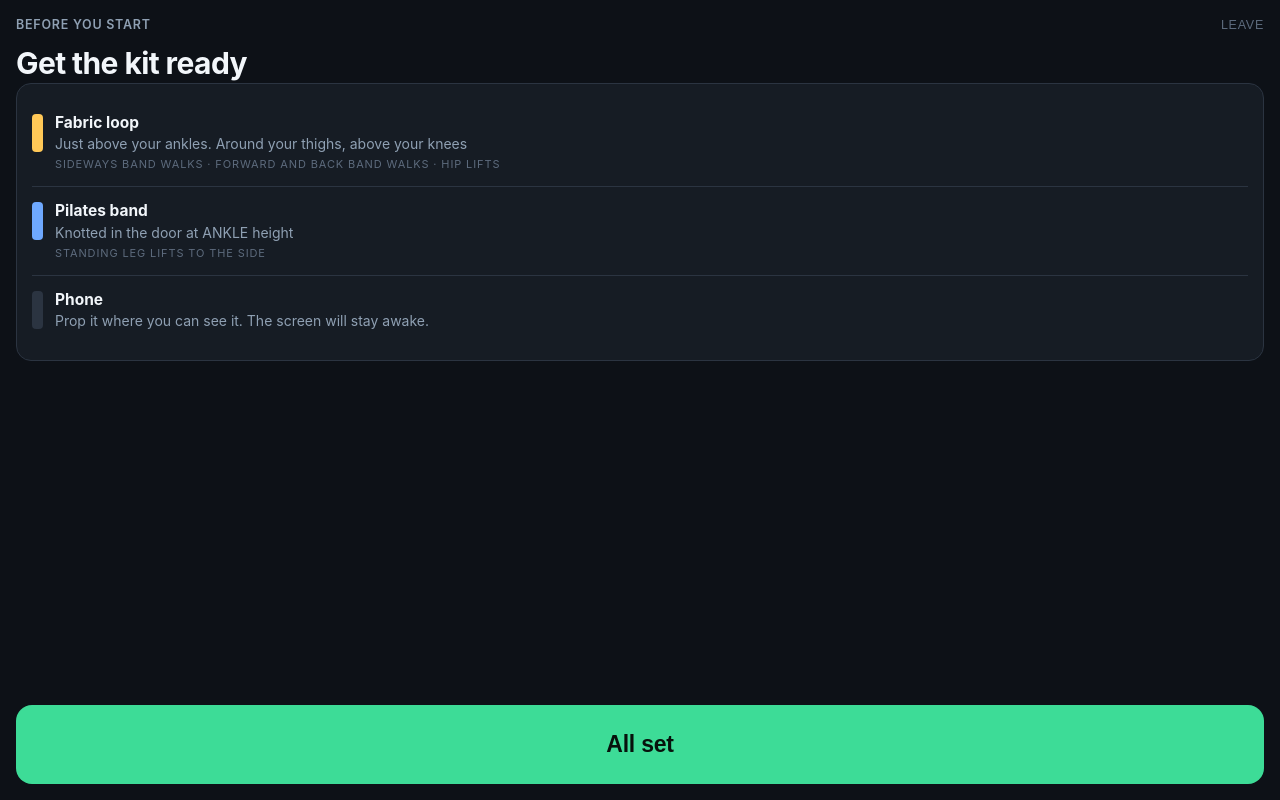
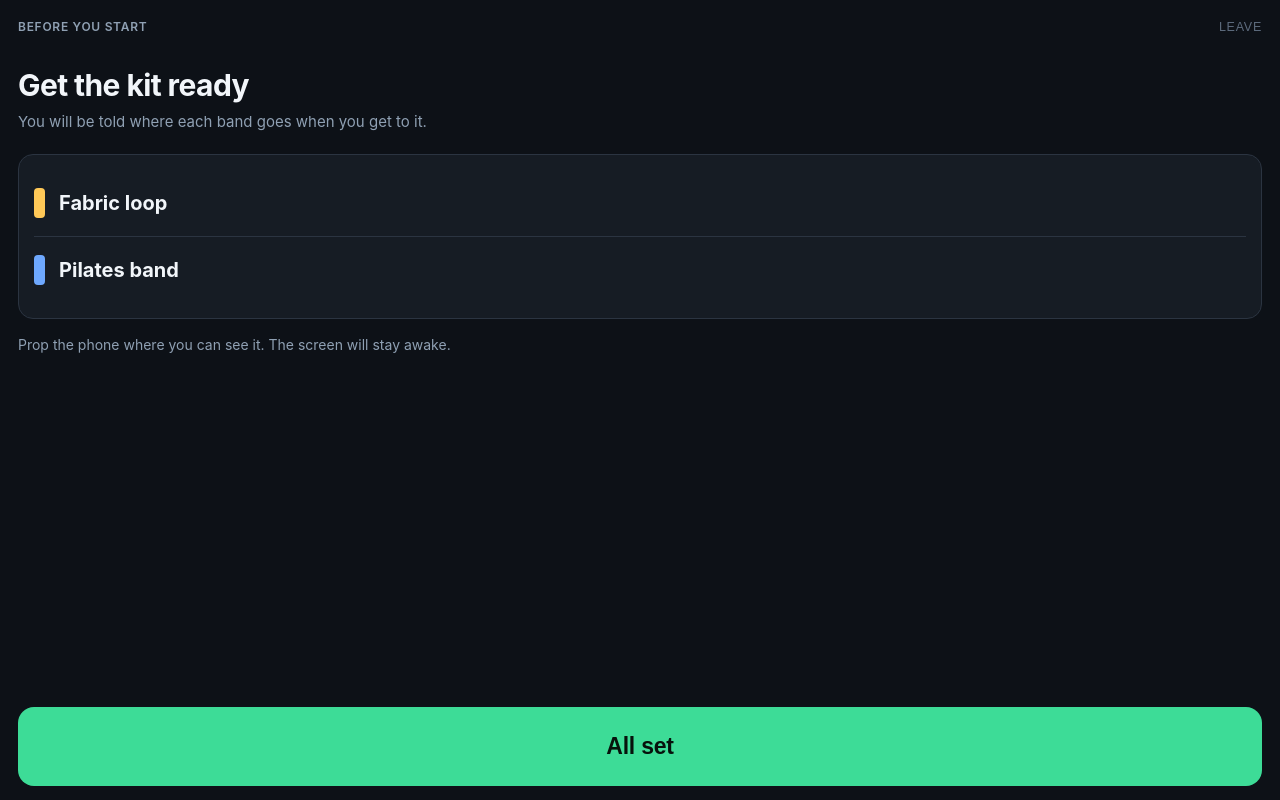
Before and after one commit to jonhyde/physio-app, a plain HTML site: page index.html in a window 1280 px wide. Both pictures are taken after a click on the button "Start session". Drawn offline with Linux system fonts and the light colour scheme.

Commit message:
Simplify setup screen, more breathing room

```diff
--- a/index.html
+++ b/index.html
@@ -3,12 +3,12 @@
 <head>
 <meta charset="utf-8">
 <meta name="viewport" content="width=device-width, initial-scale=1, viewport-fit=cover">
-<title>Physio</title>
+<title>Rehab</title>
 <link rel="manifest" href="manifest.webmanifest">
 <meta name="mobile-web-app-capable" content="yes">
 <meta name="apple-mobile-web-app-capable" content="yes">
 <meta name="apple-mobile-web-app-status-bar-style" content="black-translucent">
-<meta name="apple-mobile-web-app-title" content="Physio">
+<meta name="apple-mobile-web-app-title" content="Rehab">
 <meta name="theme-color" content="#0d1117">
 <meta name="robots" content="noindex, nofollow">
 <link rel="apple-touch-icon" href="icon.svg">
@@ -28,12 +28,13 @@
   }
   #app{
     height:100%;display:flex;flex-direction:column;
-    padding:max(14px,env(safe-area-inset-top)) 16px max(16px,env(safe-area-inset-bottom));
+    padding:calc(env(safe-area-inset-top) + 16px) 18px calc(env(safe-area-inset-bottom) + 14px);
   }
   .scroll{flex:1;overflow-y:auto;-webkit-overflow-scrolling:touch}
-  .bar{display:flex;justify-content:space-between;align-items:center;
-       font-size:12.5px;color:var(--dim);letter-spacing:.06em;text-transform:uppercase;
-       padding-bottom:10px;flex:none}
+  .bar{display:flex;justify-content:space-between;align-items:center;gap:12px;
+       font-size:12px;color:var(--dim);letter-spacing:.06em;text-transform:uppercase;
+       padding-bottom:16px;flex:none;min-height:20px}
+  .bar b{overflow:hidden;text-overflow:ellipsis;white-space:nowrap}
   .bar b{color:var(--muted);font-weight:600}
   .bar button{background:none;border:0;color:var(--dim);font-size:12.5px;
               text-transform:uppercase;letter-spacing:.06em;padding:4px 0}
@@ -110,12 +111,16 @@
   .footbar{border-radius:12px;padding:12px 14px;margin-bottom:12px;font-weight:700;
            font-size:15px;letter-spacing:.02em}
 
-  .kit{display:flex;gap:12px;align-items:flex-start;padding:13px 0;border-bottom:1px solid var(--line)}
+  .kit{display:flex;gap:14px;align-items:center;padding:18px 0;border-bottom:1px solid var(--line)}
   .kit:last-child{border:0}
-  .kit .sw{width:11px;height:38px;border-radius:4px;flex:none;margin-top:2px}
-  .kit .t{font-weight:700;font-size:15.5px}
+  .kit .sw{width:11px;height:30px;border-radius:4px;flex:none}
+  .kit .t{font-weight:700;font-size:20px}
   .kit .d{color:var(--muted);font-size:14px}
-  .kit .u{color:var(--dim);font-size:11px;letter-spacing:.08em;text-transform:uppercase;margin-top:3px}
+
+  /* extra breathing room where a screen is sparse */
+  .roomy{padding-top:14px}
+  .roomy h1{margin-bottom:8px}
+  .roomy .lede{margin-bottom:22px}
 
   .chk{display:flex;align-items:center;gap:13px;padding:15px 0;border-bottom:1px solid var(--line)}
   .chk:last-of-type{border:0}
@@ -333,26 +338,26 @@ function quit(){
   }
 }
 
-/* ---------- setup ---------- */
+/* ---------- setup ----------
+   Deliberately minimal. Placement is shown at the start of each exercise,
+   which is when it is actually needed, so it is not repeated here. */
 function screenSetup(st){
-  const used={};
-  st.order.forEach(id=>{ const e=EXERCISES[id]; if(e.band){ (used[e.band]=used[e.band]||[]).push(e); } });
+  const used=[...new Set(st.order.map(id=>EXERCISES[id].band).filter(Boolean))];
+  const labels=used.map(b=>BANDS[b].label);
 
-  const kit=Object.entries(used).map(([b,list])=>{
-    const notes=[...new Set(list.map(e=>e.bandNote))].join('. ');
-    return `<div class="kit"><div class="sw" style="background:${BANDS[b].colour}"></div>
-      <div><div class="t">${BANDS[b].label}</div><div class="d">${notes}</div>
-      <div class="u">${list.map(e=>e.name).join(' &middot; ')}</div></div></div>`;
-  }).join('');
+  const kit=used.map(b=>
+    `<div class="kit"><div class="sw" style="background:${BANDS[b].colour}"></div>
+     <div class="t">${BANDS[b].label}</div></div>`).join('');
 
-  say('Get your kit ready. ' + Object.keys(used).map(b=>BANDS[b].label).join(' and ') + '.');
+  say('Get your kit ready. ' + labels.join(' and ') + '.');
 
   app.innerHTML = topbar('Before you start','Leave') + `
     <div class="scroll">
-      <h1>Get the kit ready</h1>
-      <div class="card">${kit}
-        <div class="kit"><div class="sw" style="background:var(--line)"></div>
-          <div><div class="t">Phone</div><div class="d">Prop it where you can see it. The screen will stay awake.</div></div></div>
+      <div class="roomy">
+        <h1>Get the kit ready</h1>
+        <p class="lede">You will be told where each band goes when you get to it.</p>
+        <div class="card">${kit}</div>
+        <p class="big-note" style="margin-top:16px">Prop the phone where you can see it. The screen will stay awake.</p>
       </div>
     </div>
     <button class="big" onclick="next()">All set</button>`;
--- a/sw.js
+++ b/sw.js
@@ -1,6 +1,6 @@
 /* Cache-first service worker.
    BUMP THE VERSION whenever any cached file changes, or devices keep the old copy. */
-const CACHE = 'physio-v5';
+const CACHE = 'physio-v6';
 const ASSETS = [
   './', './index.html', './programme.js',
   './manifest.webmanifest', './icon.svg',
```
